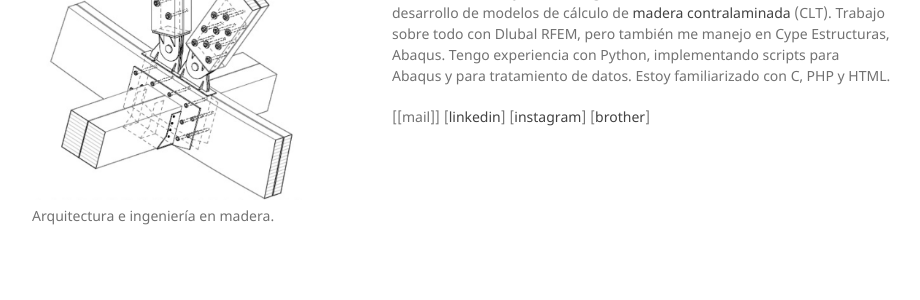
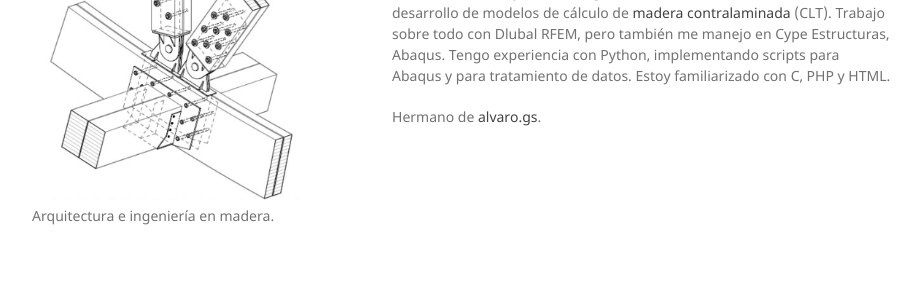
Before and after one commit to parametropic/webtest2, a Jekyll site: the page built from index.md, in a window 1280 px wide. Shown: the part 224-524 px from the top of the page, without its empty margins (178-1098 px from the left). Built offline with Jekyll 4.4.1, drawn with Linux system fonts in a browser that asks for light colours; our own code applies the rules of GitHub Pages for plain Markdown files.

Commit message:
Update index.md

```diff
--- a/index.md
+++ b/index.md
@@ -10,5 +10,4 @@ Actualmente trabajo de investigador en la Universidad de Navarra, en el desarrol
 Trabajo sobre todo con Dlubal RFEM, pero también me manejo en Cype Estructuras, Abaqus.
 Tengo experiencia con Python, implementando scripts para Abaqus y para tratamiento de datos. Estoy familiarizado con C, PHP y HTML.
 
-
-\[[mail]\]  \[[linkedin](https://www.linkedin.com/in/glezsernapablo/)\]  \[[instagram](https://www.instagram.com/pabgser/)\] \[[brother](https://www.alvaro.gs)\]
+Hermano de [alvaro.gs](https://www.alvaro.gs).
```
